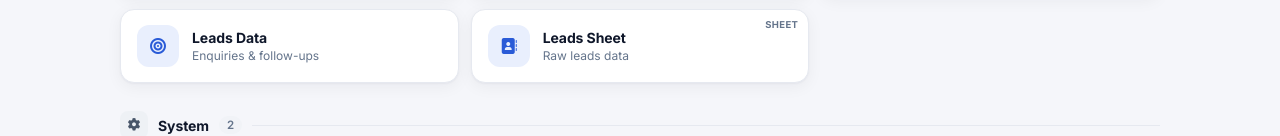
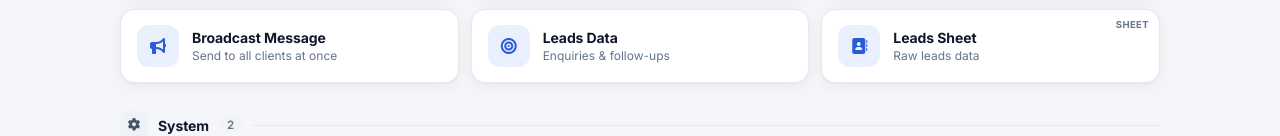
Before and after one commit to friskawellnessfoods/Admin-Weekly-Choice, a plain HTML site: page dashboard.html in a window 1280 px wide. Shown: the part 1114-1250 px from the top of the page. Drawn offline with Linux system fonts and the light colour scheme.

Commit message:
Update dashboard.html

```diff
--- a/dashboard.html
+++ b/dashboard.html
@@ -229,6 +229,8 @@ footer{max-width:1080px;margin:0 auto;padding:0 20px 34px;display:flex;justify-c
         <div class="ci"><i class="fas fa-user-plus"></i></div><div class="ct"><b>Client Onboarding</b><span>Add a new client</span></div><i class="fas fa-arrow-right arr"></i></a>
       <a class="card" data-search="client message whatsapp notify reminder" href="https://plan-details.friskawellness.com/clientmessage.html">
         <div class="ci"><i class="fas fa-comment-dots"></i></div><div class="ct"><b>Client Message</b><span>WhatsApp messages &amp; reminders</span></div><i class="fas fa-arrow-right arr"></i></a>
+      <a class="card" data-search="broadcast message bulk whatsapp announce all clients notify" href="https://friskawellnessfoods.github.io/Admin-Weekly-Choice/broadcast.html">
+        <div class="ci"><i class="fas fa-bullhorn"></i></div><div class="ct"><b>Broadcast Message</b><span>Send to all clients at once</span></div><i class="fas fa-arrow-right arr"></i></a>
       <a class="card" data-search="leads data enquiries prospects pipeline" href="https://plan-details.friskawellness.com/leads.html">
         <div class="ci"><i class="fas fa-bullseye"></i></div><div class="ct"><b>Leads Data</b><span>Enquiries &amp; follow-ups</span></div><i class="fas fa-arrow-right arr"></i></a>
       <a class="card" data-search="leads sheet google sheet prospects" href="https://docs.google.com/spreadsheets/d/1oxHiEg10vR1MoVEO_pRxy8DvXlC1_-AgZ55Po1YyOZ8/edit?gid=0#gid=0">
```
